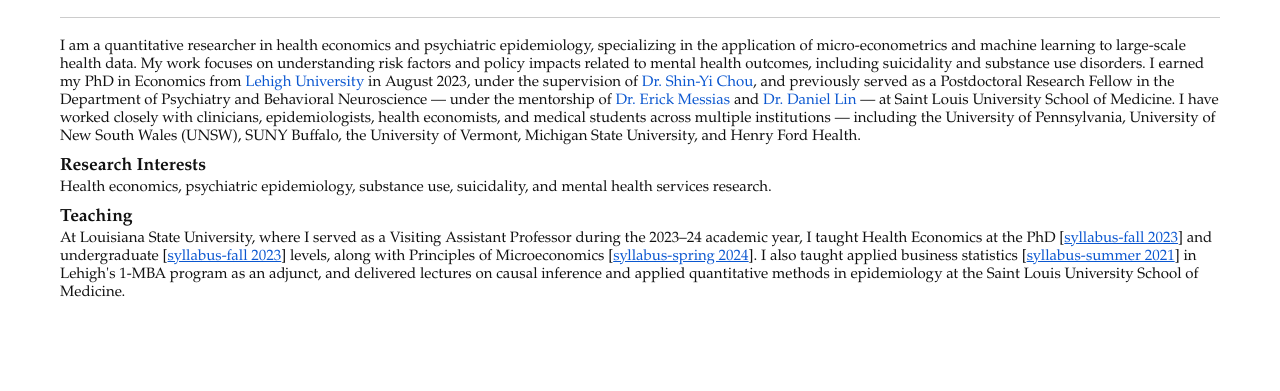
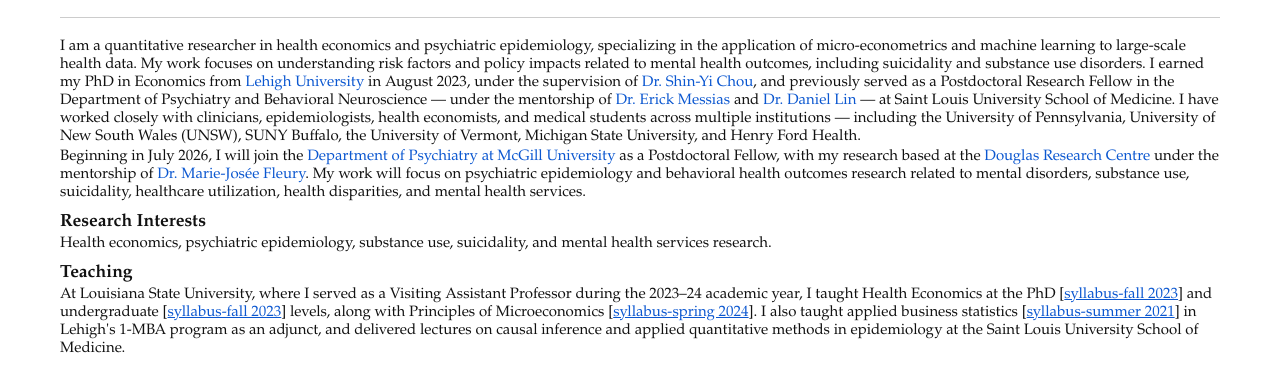
Before and after one commit to 992bin/nawarnayeem.github.io, a plain HTML site: page index.html in a window 1280 px wide. Shown: the part 101-492 px from the top of the page. Drawn offline with Linux system fonts and the light colour scheme.

Commit message:
Update index.html

```diff
--- a/index.html
+++ b/index.html
@@ -163,6 +163,9 @@
 
     </p>
 
+     </p>
+
+   Beginning in July 2026, I will join the <a href="https://www.mcgill.ca/psychiatry/" target="_blank">Department of Psychiatry at McGill University</a> as a Postdoctoral Fellow, with my research based at the <a href="https://douglas.research.mcgill.ca/" target="_blank">Douglas Research Centre</a> under the mentorship of <a href="https://www.douglas.qc.ca/page/marie-josee-fleury" target="_blank">Dr. Marie-Josée Fleury</a>. My work will focus on psychiatric epidemiology and behavioral health outcomes research related to mental disorders, substance use, suicidality, healthcare utilization, health disparities, and mental health services.
         <h2>Research Interests</h2>
     <p>
       Health economics, psychiatric epidemiology, substance use, suicidality, and mental health services research.
```
